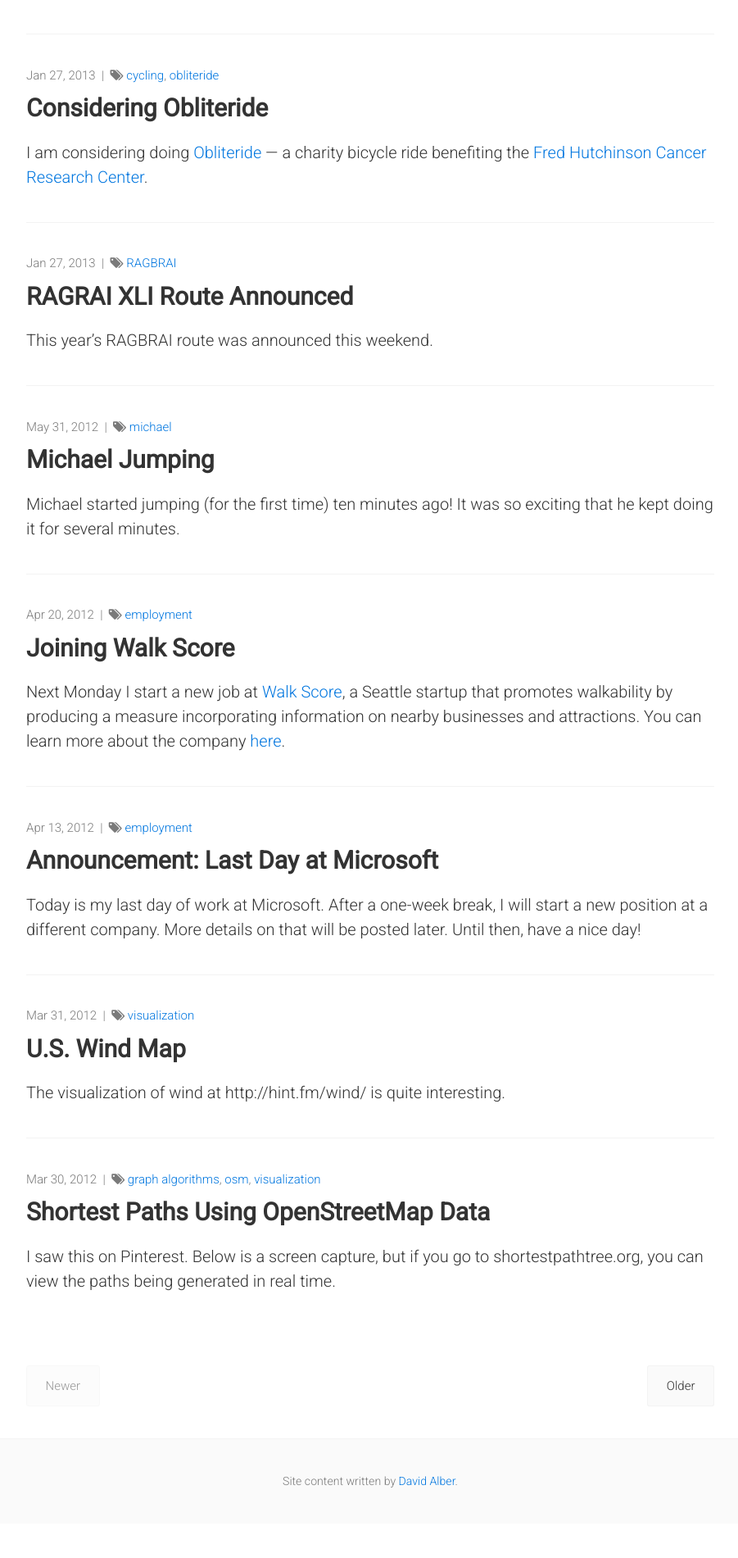
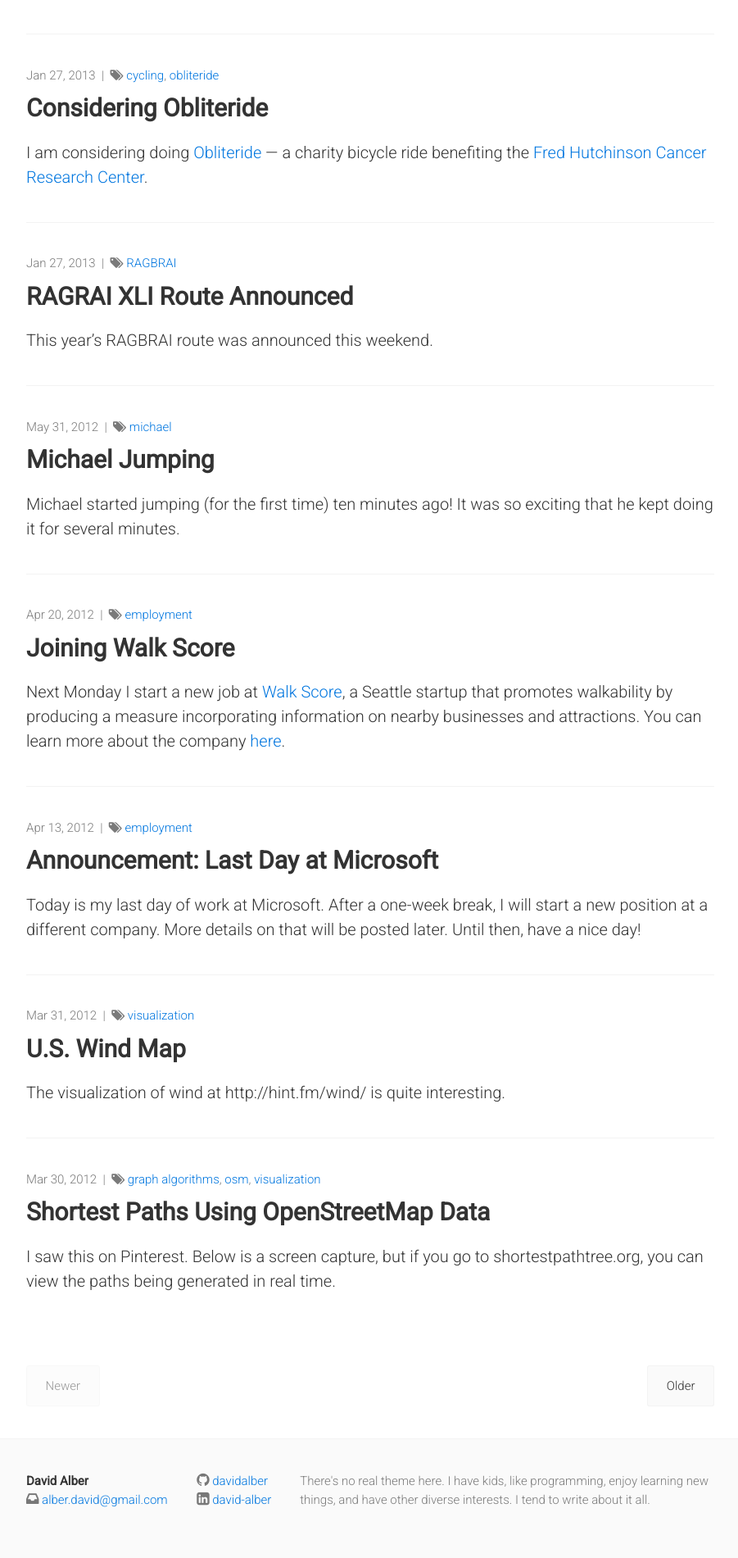
Before and after one commit to davidalber/davidalber.github.io, a Jekyll site: the page built from index.html, in a window 1280 px wide. Shown: the part 699-2600 px from the top of the page at 82% size, without its empty margins (188-1089 px from the left). Built offline with Jekyll 4.4.1, drawn with Linux system fonts in a browser that asks for light colours; the list of posts is cut into pages by our own code; before the commit the page ends 2558 px from its top, so only the background shows below that.

Commit message:
Adding footer content
Part of #2.

```diff
--- a/_includes/footer.html
+++ b/_includes/footer.html
@@ -1,7 +1,21 @@
-<footer class="center">
-  <div class="measure">
-    <small>
-      Site content written by <a href="http://www.davidalber.net">David Alber</a>.
-    </small>
+<footer>
+  <div class="col-outer measure">
+    <div class="col-inner col1">
+      <ul>
+	<li class="name">David Alber</li>
+	<li><a href="mailto:alber.david@gmail.com"><i class="fa fa-inbox" aria-hidden="true"></i>&nbsp;alber.david@gmail.com</a></li>
+      </ul>
+    </div>
+    <div class="col-inner col2">
+      <ul>
+	<li><a href="https://github.com/davidalber"><i class="fa fa-github"></i>&nbsp;davidalber</a></li>
+	<li><a href="https://www.linkedin.com/in/david-alber"><i class="fa fa-linkedin-square"></i>&nbsp;david-alber</a></li>
+      </ul>
+    </div>
+    <div class="col-inner col3">
+      There's no real theme here. I have kids, like programming, enjoy
+      learning new things, and have other diverse interests. I tend to
+      write about it all.
+    </div>
   </div>
 </footer>
--- a/_sass/_footer.scss
+++ b/_sass/_footer.scss
@@ -25,5 +25,43 @@ footer {
   font-size: $footer-font-size;
   font-weight: $footer-font-weight;
   padding: $footer-padding;
-  text-align: center;
 }
+
+footer .col-inner ul {
+  list-style-type: none;
+  font-size: $footer-font-size;
+  font-weight: $footer-font-weight;
+  padding: 0;
+}
+
+footer .col-inner a:hover {
+  text-decoration: underline;
+}
+
+footer .col-inner {
+  float: left;
+}
+
+footer .col1 {
+  width: 23%;
+}
+
+footer .name {
+  color: $dark-gray;
+  font-weight: bold;
+}
+
+footer .col2 {
+  padding-left: $footer-col-left-pad;
+  width: calc(15% - #{$footer-col-left-pad});
+}
+
+footer .col3 {
+  padding-left: $footer-col-left-pad;
+  width: calc(62% - #{$footer-col-left-pad});
+}
+
+footer .fa {
+  color: $mid-gray;
+  font-size: $footer-icon-font-size;
+}
--- a/_sass/_variables.scss
+++ b/_sass/_variables.scss
@@ -123,3 +123,5 @@ $footer-color: #7a7a7a;
 $footer-bg-color: #fafafa;
 $footer-font-weight: 300;
 $footer-font-size: .75rem;
+$footer-icon-font-size: .9rem;
+$footer-col-left-pad: 15px;
```
